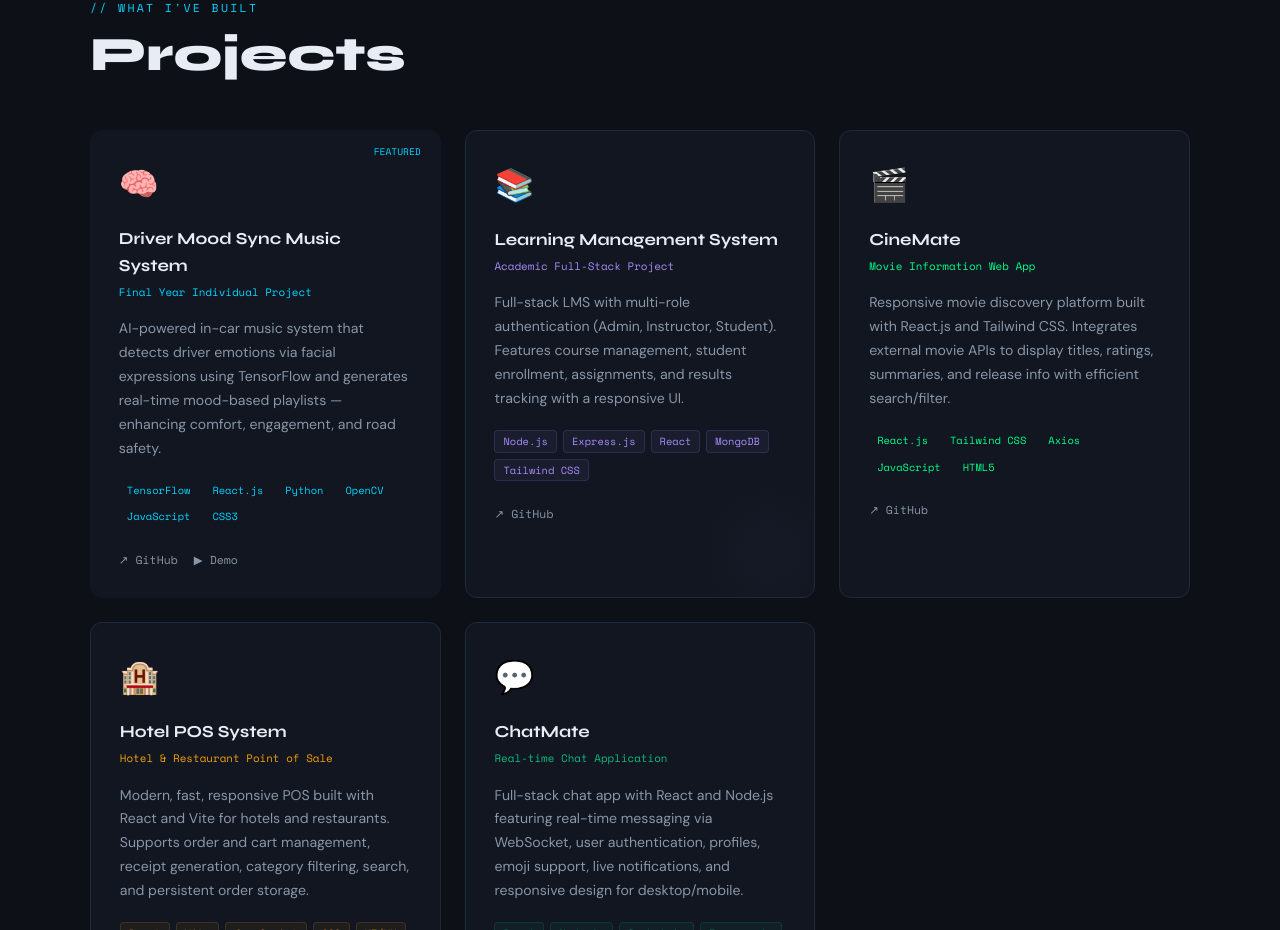
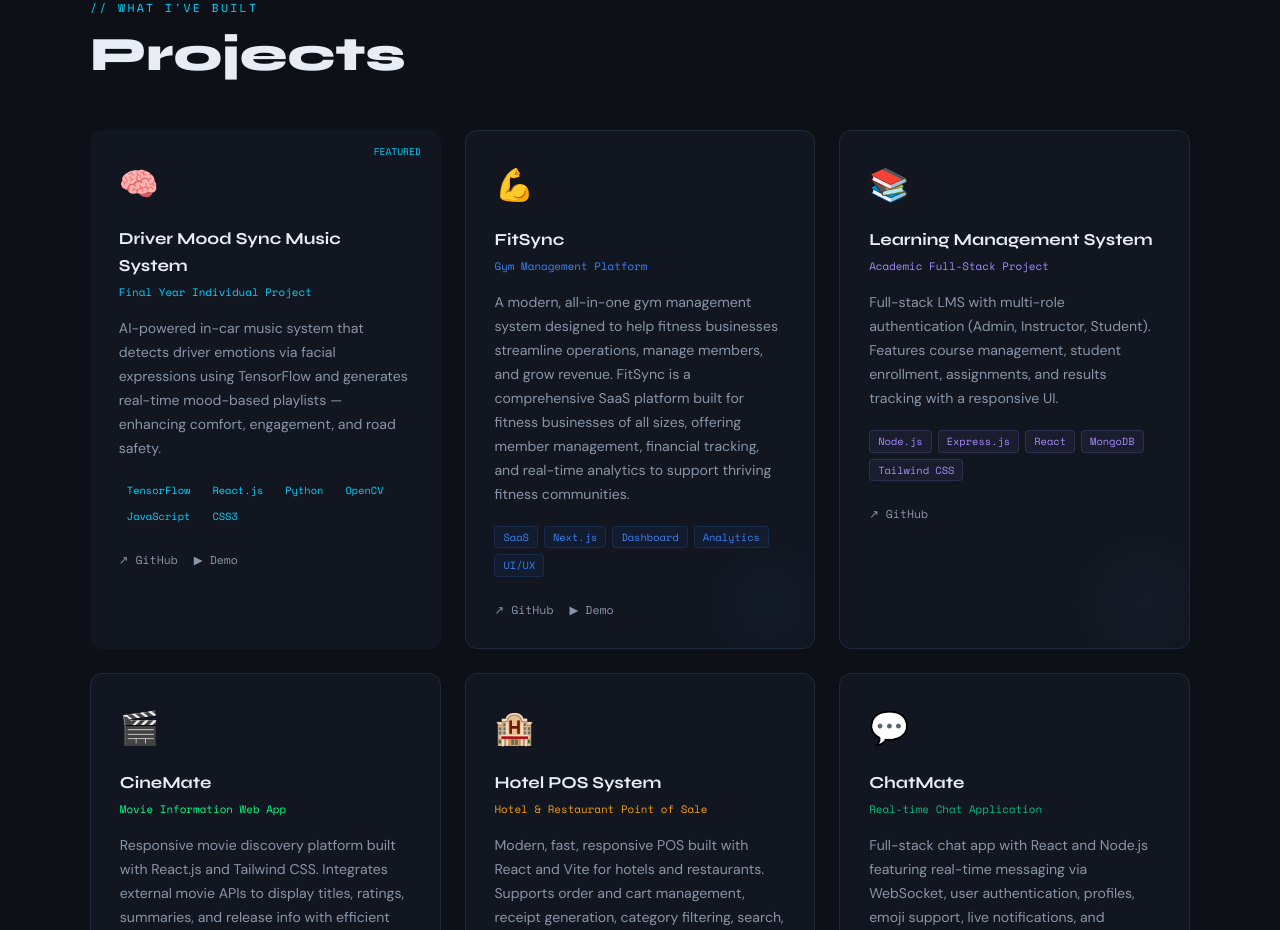
Before and after one commit to piriyaluxan/luxan_Portfolio, a Next.js app: page / in a window 1280 px wide. Shown: the part 1895-2825 px from the top of the page. Built offline with nearby package versions, Linux system fonts and the light colour scheme.

Commit message:
msg commit1

```diff
--- a/app/components/Projects.tsx
+++ b/app/components/Projects.tsx
@@ -8,9 +8,21 @@ const projects = [
     tags: ["TensorFlow", "React.js", "Python", "OpenCV", "JavaScript", "CSS3"],
     color: "var(--accent)",
     icon: "🧠",
-    github: "https://github.com/Piriyaluxa/Mood-based-playlist-generator",
-    youtube: "https://youtube.com",
+    github: "https://github.com/piriyaluxan/Mood-based-playlist-generator.git",
+    youtube:
+      "https://www.youtube.com/watch?si=F52ZgYq5pu9qHptZ&v=pb-7ujvN0S0&feature=youtu.be",
     highlight: true,
+  },
+  {
+    title: "FitSync",
+    subtitle: "Gym Management Platform",
+    desc: "A modern, all-in-one gym management system designed to help fitness businesses streamline operations, manage members, and grow revenue. FitSync is a comprehensive SaaS platform built for fitness businesses of all sizes, offering member management, financial tracking, and real-time analytics to support thriving fitness communities.",
+    tags: ["SaaS", "Next.js", "Dashboard", "Analytics", "UI/UX"],
+    color: "#3b82f6",
+    icon: "💪",
+    github: "https://github.com/piriyaluxan/FitSync.git",
+    youtube: "https://fit-sync-three-gamma.vercel.app/",
+    highlight: false,
   },
   {
     title: "Learning Management System",
@@ -19,7 +31,7 @@ const projects = [
     tags: ["Node.js", "Express.js", "React", "MongoDB", "Tailwind CSS"],
     color: "#a78bfa",
     icon: "📚",
-    github: "https://github.com/Piriyaluxa/Learning-Management-System",
+    github: "https://github.com/piriyaluxan/University_LMS.git",
     highlight: false,
   },
   {
@@ -29,7 +41,7 @@ const projects = [
     tags: ["React.js", "Tailwind CSS", "Axios", "JavaScript", "HTML5"],
     color: "var(--green)",
     icon: "🎬",
-    github: "https://github.com/Piriyaluxa/movie-mind",
+    github: "https://github.com/piriyaluxan/MovieMind.git",
     highlight: false,
   },
   {
@@ -39,7 +51,7 @@ const projects = [
     tags: ["React", "Vite", "JavaScript", "CSS", "UI/UX"],
     color: "#f59e0b",
     icon: "🏨",
-    github: "https://github.com/Piriyaluxa/hotel-pos-system",
+    github: "https://github.com/piriyaluxan/Hotel_POS_System.git",
     highlight: false,
   },
   {
@@ -49,7 +61,7 @@ const projects = [
     tags: ["React", "Node.js", "Socket.io", "Express.js", "MongoDB", "Vite"],
     color: "#10b981",
     icon: "💬",
-    github: "https://github.com/Piriyaluxa/chatmate",
+    github: "https://github.com/piriyaluxan/ChatMate.git",
     highlight: false,
   },
 ];
@@ -181,6 +193,7 @@ export default function Projects() {
 
               {/* Links */}
               <div style={{ display: "flex", gap: "1rem" }}>
+                {proj.github && (
                   <a
                     href={proj.github}
                     target="_blank"
@@ -204,6 +217,7 @@ export default function Projects() {
                   >
                     ↗ GitHub
                   </a>
+                )}
                 {proj.youtube && (
                   <a
                     href={proj.youtube}
```
Also changed, not shown: 1 other file (tests, documents, lock files or other folders). Lines whose indentation alone changed are shown as unchanged.
